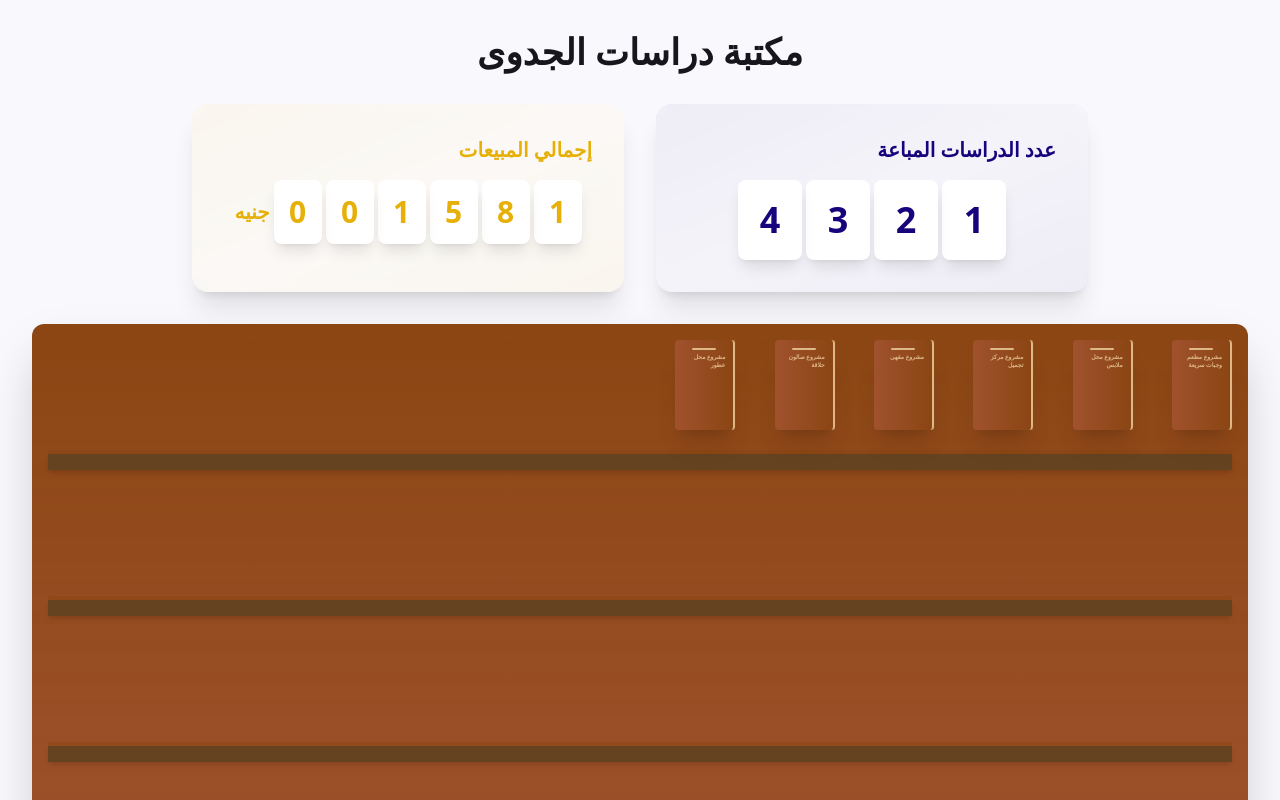
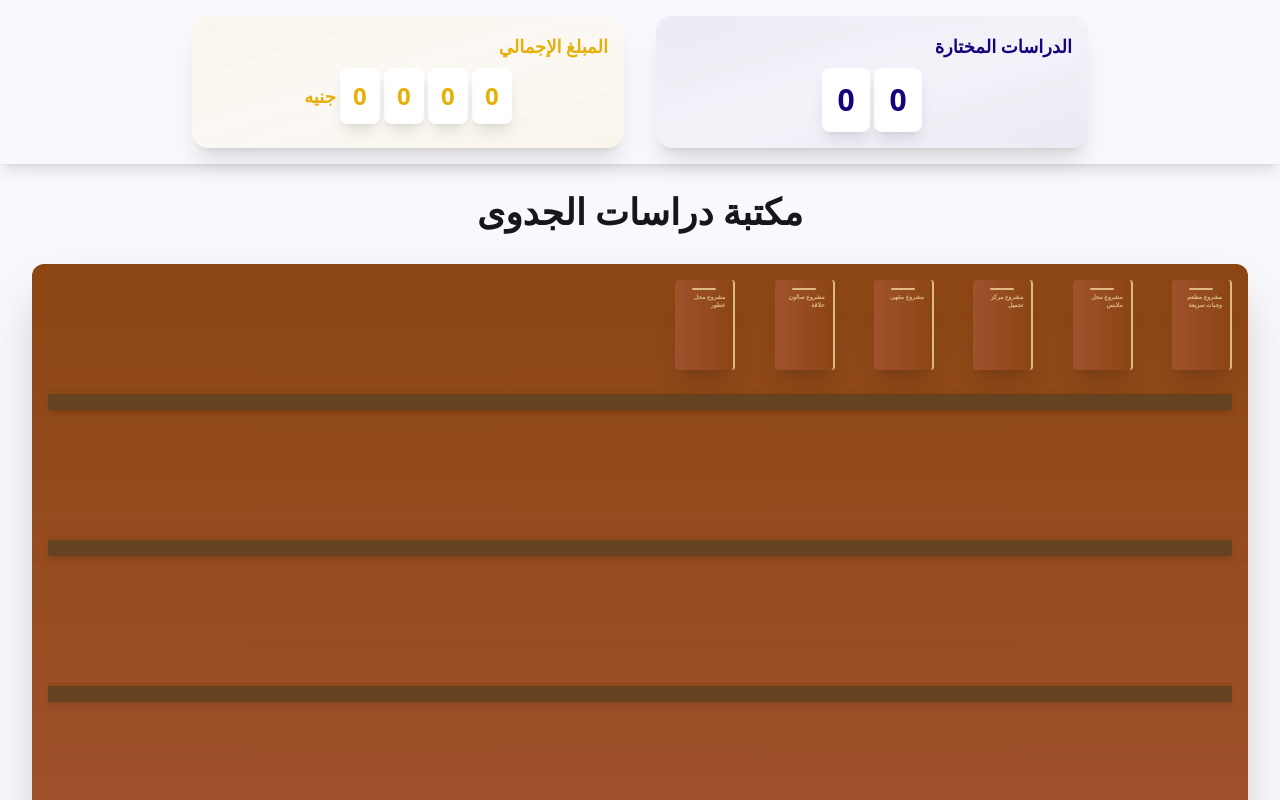
Before and after one commit to pop001040/modern-study-library-28, a React (Vite) app: page / in a window 1280 px wide. Shown: the top 800 px of the page. Built offline with nearby package versions, Linux system fonts and the light colour scheme.

Commit message:
Make counter add selected studies
Update the counter functionality to allow adding only the studies that the client clicks on, along with their respective prices.
[skip gpt_engineer]

```diff
--- a/src/components/ClassicCounter.tsx
+++ b/src/components/ClassicCounter.tsx
@@ -10,24 +10,24 @@ export const ClassicCounter = ({ soldStudies, totalAmount }: ClassicCounterProps
     <div className="w-full max-w-4xl mx-auto">
       <div className="grid grid-cols-2 gap-8">
         <motion.div
-          initial={{ opacity: 0, y: 20 }}
+          initial={{ opacity: 0, y: -20 }}
           animate={{ opacity: 1, y: 0 }}
           transition={{ duration: 0.5 }}
-          className="relative overflow-hidden rounded-2xl bg-gradient-to-br from-primary/10 via-primary/5 to-primary/10 p-8 shadow-xl"
+          className="relative overflow-hidden rounded-2xl bg-gradient-to-br from-primary/10 via-primary/5 to-primary/10 p-4 shadow-xl"
         >
           <div className="absolute inset-0 bg-white/40 backdrop-blur-sm" />
           <div className="relative">
-            <h4 className="text-xl font-bold mb-4 text-primary">عدد الدراسات المباعة</h4>
+            <h4 className="text-lg font-bold mb-2 text-primary">الدراسات المختارة</h4>
             <div className="flex items-center justify-center space-x-1 rtl:space-x-reverse">
-              {String(soldStudies).padStart(4, '0').split('').map((digit, index) => (
+              {String(soldStudies).padStart(2, '0').split('').map((digit, index) => (
                 <motion.div
                   key={index}
                   initial={{ opacity: 0, y: 20 }}
                   animate={{ opacity: 1, y: 0 }}
                   transition={{ delay: index * 0.1 }}
-                  className="w-16 h-20 bg-white rounded-lg shadow-lg flex items-center justify-center"
+                  className="w-12 h-16 bg-white rounded-lg shadow-lg flex items-center justify-center"
                 >
-                  <span className="text-4xl font-bold text-primary">{digit}</span>
+                  <span className="text-3xl font-bold text-primary">{digit}</span>
                 </motion.div>
               ))}
             </div>
@@ -35,27 +35,27 @@ export const ClassicCounter = ({ soldStudies, totalAmount }: ClassicCounterProps
         </motion.div>
 
         <motion.div
-          initial={{ opacity: 0, y: 20 }}
+          initial={{ opacity: 0, y: -20 }}
           animate={{ opacity: 1, y: 0 }}
           transition={{ duration: 0.5, delay: 0.2 }}
-          className="relative overflow-hidden rounded-2xl bg-gradient-to-br from-secondary/10 via-secondary/5 to-secondary/10 p-8 shadow-xl"
+          className="relative overflow-hidden rounded-2xl bg-gradient-to-br from-secondary/10 via-secondary/5 to-secondary/10 p-4 shadow-xl"
         >
           <div className="absolute inset-0 bg-white/40 backdrop-blur-sm" />
           <div className="relative">
-            <h4 className="text-xl font-bold mb-4 text-secondary">إجمالي المبيعات</h4>
+            <h4 className="text-lg font-bold mb-2 text-secondary">المبلغ الإجمالي</h4>
             <div className="flex items-center justify-center space-x-1 rtl:space-x-reverse">
-              {String(totalAmount).padStart(6, '0').split('').map((digit, index) => (
+              {String(totalAmount).padStart(4, '0').split('').map((digit, index) => (
                 <motion.div
                   key={index}
                   initial={{ opacity: 0, y: 20 }}
                   animate={{ opacity: 1, y: 0 }}
                   transition={{ delay: index * 0.1 }}
-                  className="w-12 h-16 bg-white rounded-lg shadow-lg flex items-center justify-center"
+                  className="w-10 h-14 bg-white rounded-lg shadow-lg flex items-center justify-center"
                 >
-                  <span className="text-3xl font-bold text-secondary">{digit}</span>
+                  <span className="text-2xl font-bold text-secondary">{digit}</span>
                 </motion.div>
               ))}
-              <div className="mr-2 text-xl font-bold text-secondary">جنيه</div>
+              <div className="mr-2 text-lg font-bold text-secondary">جنيه</div>
             </div>
           </div>
         </motion.div>
--- a/src/pages/Index.tsx
+++ b/src/pages/Index.tsx
@@ -6,8 +6,6 @@ import { toast } from '@/components/ui/use-toast';
 
 const Index = () => {
   const [selectedStudies, setSelectedStudies] = useState<Array<{ id: number; price: number }>>([]);
-  const [soldStudies] = useState(1234); // يمكن تحديثه من API
-  const [totalAmount] = useState(185100); // يمكن تحديثه من API
 
   const handleSelectStudy = (study: { id: number; price: number }) => {
     setSelectedStudies((prev) => [...prev, study]);
@@ -25,17 +23,20 @@ const Index = () => {
     window.open(`https://wa.me/+201234567890?text=${message}`, '_blank');
   };
 
+  // حساب إجمالي المبيعات من الدراسات المختارة
+  const totalAmount = selectedStudies.reduce((sum, study) => sum + study.price, 0);
+
   return (
     <div className="min-h-screen bg-background" dir="rtl">
-      <div className="container mx-auto py-8">
+      <div className="fixed top-0 left-0 right-0 z-50 bg-background/80 backdrop-blur-sm shadow-lg py-4">
+        <ClassicCounter
+          soldStudies={selectedStudies.length}
+          totalAmount={totalAmount}
+        />
+      </div>
+
+      <div className="container mx-auto py-8 pt-48">
         <h1 className="text-4xl font-bold text-center mb-8">مكتبة دراسات الجدوى</h1>
-
-        <div className="mb-8">
-          <ClassicCounter
-            soldStudies={soldStudies}
-            totalAmount={totalAmount}
-          />
-        </div>
 
         {selectedStudies.length > 0 && (
           <div className="text-center mb-8">
```
